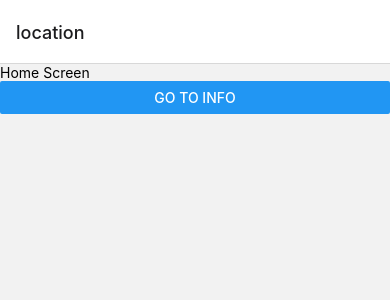
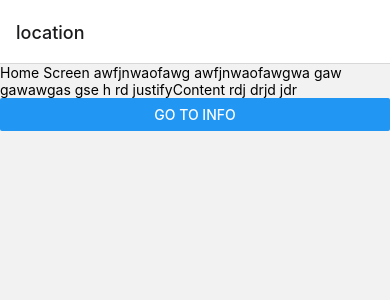
Before and after one commit to KaylaMcDon/RecyclingApp, a React Native app: screen /location in a window 390 px wide. Shown: the top 300 px of the page. Built offline with nearby package versions, Linux system fonts and the light colour scheme.

Commit message:
ignore prev, due to file name changes, they were not saved

```diff
--- a/components/infoScreen.js
+++ b/components/infoScreen.js
@@ -2,7 +2,7 @@ import React, { Component } from "react";
 import {View, Text } from "react-native";
 
 
-export default function infoScreen() {
+export default function InfoScreen() {
   return (
     <View>
       <Text>About Screen</Text>
--- a/components/location.js
+++ b/components/location.js
@@ -2,10 +2,24 @@ import React from "react";
 import { Button, View, Text } from "react-native";
 
 
-export default function location({ navigation }) {
+export default function Location({ navigation }) {
+
   return (
-    <View>
-      <Text>Home Screen</Text>
+    < View >
+      <Text>Home Screen
+        awfjnwaofawg
+        awfjnwaofawgwa
+        gaw
+        gawawgas
+        gse
+        h
+
+        rd
+        justifyContent
+        rdj
+        drjd
+        jdr
+      </Text>
       <Button
         title="Go to info"
         onPress={() => navigation.navigate("Info")}
```
